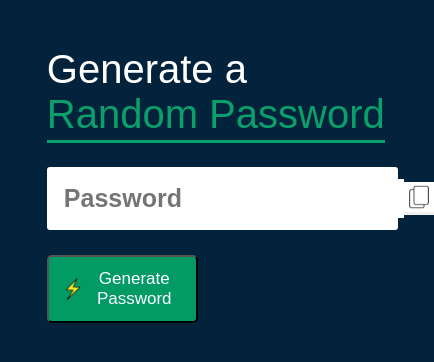
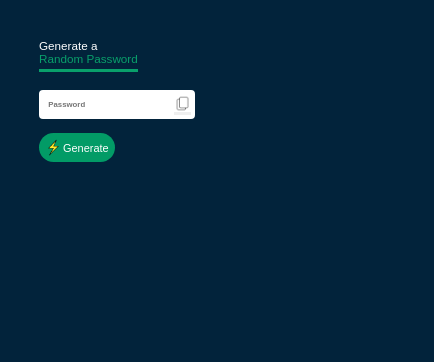
Before and after one commit to utkarsh134/VaultGuard, a plain HTML site: page index.html in a window 390 px wide. Shown: the whole page, 434 px wide, since content can reach past the window. Drawn offline with Linux system fonts and the light colour scheme.

Commit message:
Done with Responsiveness of VaultGuard

```diff
--- a/index.html
+++ b/index.html
@@ -16,7 +16,7 @@
             <input id="input" type="text" placeholder="Password">
             <button id="copy" ><img src="images/copy.jpg"></button>
         </div>
-        <button id="generatebtn"><img src="images/generate.png">Generate Password</button>
+        <button id="generatebtn"><img src="images/generate.png">Generate</button>
     </div>
 
     <script src="script.js"></script>
--- a/style.css
+++ b/style.css
@@ -12,18 +12,20 @@ body{
 
 .container{
     width: 90%;
-    max-width: 500px;
-    margin: 12%;
+    max-width: 800px;
+    margin: 10%;
 }
 
 .container h1{
-    font-size: 40px;
+    /* font-size: 40px; */
+    font-size: 3vw;
     font-weight: 500;
     color: #fff;
 }
 
 .container span{
-    font-size: 40px;
+    /* font-size: 40px; */
+    font-size: 3vw;
     font-weight: 500;
     color: #09a06b ;
     border-bottom: 3px solid #09a06b ;
@@ -32,15 +34,15 @@ body{
 }
 
 #display{
-    width: 100%;
-    /* max-width: 300px; */
+    /* width: 100%; */
+    width: 40vw;
     background-color: #fff;
     color: #333;
     border: 2px solid #fff;
-    border-radius: 3px;
-    margin-top: 30px;
-    margin-bottom: 25px;
-    padding: 10px;
+    border-radius: 4px;
+    margin-top: 3vmax;
+    margin-bottom: 1.7vmax;
+    padding: .6vw;
     display: flex;
     align-items: center;
     justify-content: space-between;
@@ -49,10 +51,11 @@ body{
 }
 
 #display input{
+    width: 80%;
     outline: 0;
     border: 0;
     background-color: #fff;
-    font-size: 25px;
+    font-size: 2vw;
     font-weight: 550;
     padding: 5px ;
 
@@ -65,26 +68,32 @@ body{
 
 
 #generatebtn{
-    width: 43%;
+    width: 9vmax;
     color: #fff;
-    padding: 12px;
-    font-size: 17px;
-    font-weight: 200;
+    padding: .7vmax;
+    font-size: 1.3vmax;
+    font-weight: 400;
     display: flex;
     justify-content: space-around;
     align-items: center;
-    border-radius: 5px;
+    border-radius: 15px;
     background-color: #029b66;
+    cursor: pointer;
+    border: none;
+    outline: none;
 
 }
 
 
 #display img{
-    width: 30px;
+    width: 2vmax;
+    height: 2vmax;
+
     cursor: pointer;
 }
 
 #generatebtn img{
-    width: 24px;
+    width: 2vmax;
+    height: 2vmax;
     cursor: pointer;
 }
```
